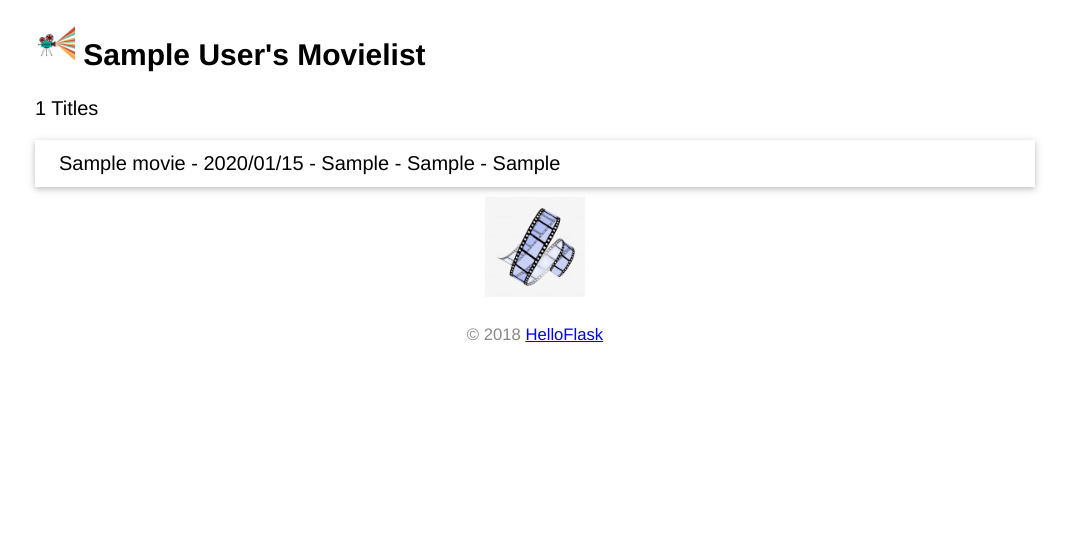
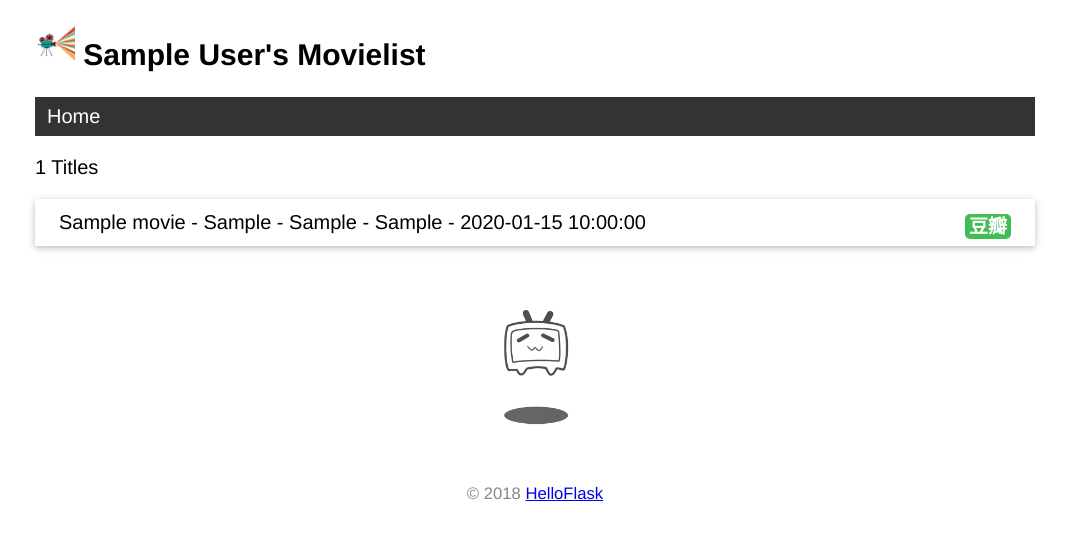
Before and after one commit to Cheng-JX/movielist, a Flask app: page / in a window 1280 px wide. Shown: the top 540 px of the page, without its empty margins (105-1174 px from the left). Run offline with Flask 3, Linux system fonts and the light colour scheme; tables that the repository leaves empty hold one stand-in row (values such as "Sample post").

Commit message:
Add base template and error template

```diff
--- a/app.py
+++ b/app.py
@@ -18,7 +18,7 @@ class User(db.Model): # 表名将会是 user（自动生成，小写处理）
     name = db.Column(db.String(20)) # 名字
 class Movie(db.Model): # 表名将会是 movie
     id = db.Column(db.Integer, primary_key=True, unique=True) # 主键
-    Title = db.Column(db.String(60)) # 电影标题
+    Title = db.Column(db.String(255), nullable = False) # 电影标题
     Date = db.Column(db.DateTime) # 上映日期
     Country = db.Column(db.String(10)) # 电影国家
     Genre = db.Column(db.String(10)) # 电影类型
@@ -67,13 +67,6 @@ def forge():
     db.session.commit()
     click.echo('Done.')
 
-
-@app.route('/')
-def index():
-    user = User.query.first()  # 读取用户记录
-    movies = Movie.query.all()  # 读取所有电影记录
-    return render_template('index.html', user=user, movies=movies)
-
 @app.cli.command() # 注册为命令
 @click.option('--drop', is_flag=True, help='Create after drop.')
 # 设置选项
@@ -83,3 +76,17 @@ def initdb(drop):
         db.drop_all()
         db.create_all()
     click.echo('Initialized database.') # 输出提示信息
+
+@app.context_processor
+def inject_user(): # 函数名可以随意修改
+    user = User.query.first()
+    return dict(user=user) # 需要返回字典，等同于return {'user': user}
+
+@app.route('/')
+def index():
+    movies = Movie.query.all()  # 读取所有电影记录
+    return render_template('index.html', movies=movies)
+
+@app.errorhandler(404) # 传入要处理的错误代码
+def page_not_found(e): # 接受异常对象作为参数
+    return render_template('404.html'), 404 # 返回模板和状态码
--- a/static/style.css
+++ b/static/style.css
@@ -32,15 +32,58 @@ footer {
   border-bottom: 1px solid #ddd;
 }
 .movie-list li:last-child {
-border-bottom:none;
+  border-bottom:none;
 }
 .movie-list li:hover {
-background-color: #f8f9fa;
+  background-color: #f8f9fa;
 }
 
 /* 尾图 */
-.film {
-display: block;
-margin: 0 auto;
-height: 100px;
+.TV {
+  display: block;
+  margin: 0 auto;
+  height: 200px;
 }
+
+/* 右对齐 */
+.float-right {
+  float: right;
+}
+
+nav ul {
+    list-style-type: none;
+    margin: 0;
+    padding: 0;
+    overflow: hidden;
+    background-color: #333;
+}
+
+nav li {
+    float: left;
+}
+
+nav li a {
+    display: block;
+    color: white;
+    text-align: center;
+    padding: 8px 12px;
+    text-decoration: none;
+}
+
+nav li a:hover {
+    background-color: #111;
+}
+
+.float-right {
+    float: right;
+}
+
+.douban {
+    font-size: 19px;
+    font-weight: bold;
+    color: white;
+    text-decoration: none;
+    background: #42BD56;
+    border-radius: 5px;
+    padding: 2px 4px;
+}
--- /dev/null
+++ b/templates/base.html
@@ -0,0 +1,27 @@
+<!DOCTYPE html>
+<html lang="en">
+<head>
+    {% block head %}
+    <meta charset="utf-8">
+    <meta name="viewport" content="width=device-width, initial-scale=1.0">
+    <title>{{ user.name }}'s Movielist</title>
+    <link rel="icon" href="{{ url_for('static', filename='favicon.png') }}">
+    <link rel="stylesheet" href="{{ url_for('static', filename='style.css') }}" type="text/css">
+    {% endblock %}
+</head>
+<body>
+    <h2>
+	<img alt="Avatar" class="avatar" src="{{ url_for('static', filename='images/Avatar.gif') }}">
+        {{ user.name }}'s Movielist
+    </h2>
+    <nav>
+	<ul>
+	    <li><a href="{{ url_for('index') }}">Home</a></li>
+	</ul>
+    </nav>
+    {% block content %}{% endblock %}
+    <footer>
+	<small>&copy; 2018 <a href="http://helloflask.com/tutorial">HelloFlask</a></small>
+    </footer>
+</body>
+</html>
--- a/templates/index.html
+++ b/templates/index.html
@@ -1,26 +1,13 @@
-<!DOCTYPE html>
-<html lang="en">
-<head>
-    <meta charset="utf-8">
-    <title>{{ user.name }}'s Movielist</title>
-    <link rel="icon" href="{{ url_for('static', filename='favicon.png') }}">
-    <link rel="stylesheet" href="{{ url_for('static', filename='style.css') }}" type="text/css">
-</head>
-<body>
-    <h2>
-        <img alt="Avatar" class="avatar" src="{{ url_for('static', filename='images/Avatar.gif') }}">
-        {{ user.name }}'s Movielist
-    </h2>
-    {# 使用 length 过滤器获取 movies 变量的长度 #}
-    <p>{{ movies|length }} Titles</p>
-    <ul class="movie-list">
-	{% for movie in movies %} {# 迭代 movies 变量 #}
-	<li>{{ movie.Title }} - {{ movie.Date.strftime('%Y/%m/%d') }} - {{ movie.Country }} - {{ movie.Year }} - {{ movie. Genre }}</li> {# 等同于movie['title'] #}
-	{% endfor %} {# 使用 endfor 标签结束 for 语句 #}
-    </ul>
-    <img alt="Film" class = "film" src="{{ url_for('static', filename='images/film.png') }}">
-    <footer>
-	<small>&copy; 2018 <a href="http://helloflask.com/tutorial">HelloFlask</a></small>
-    </footer>
-</body>
-</html>
+{% extends 'base.html' %}
+
+{% block content %}
+<p>{{ movies|length }} Titles</p>
+<ul class="movie-list">
+    {% for movie in movies %}
+    <li>{{ movie.Title }} - {{ movie.Year }} - {{ movie.Country }} - {{ movie.Genre }} - {{ movie.Date }}
+ 	<span class="float-right">
+	    <a class="douban" href="https://movie.douban.com/subject_search?search_text={{movie.Title }}" target="_blank" title="Find this movie on douban">豆瓣</a>   </li>
+    {% endfor %}
+</ul>
+<img alt="TV" class="TV" src="{{ url_for('static', filename='images/TV.gif') }}" title="bilibili~tv">
+{% endblock %}
```
Also changed, not shown: templates/404.html (added, +12 -0 lines), static/images/TV.gif (added), static/images/film.png (deleted).
